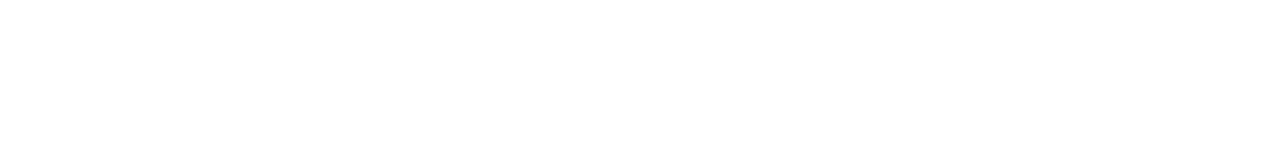
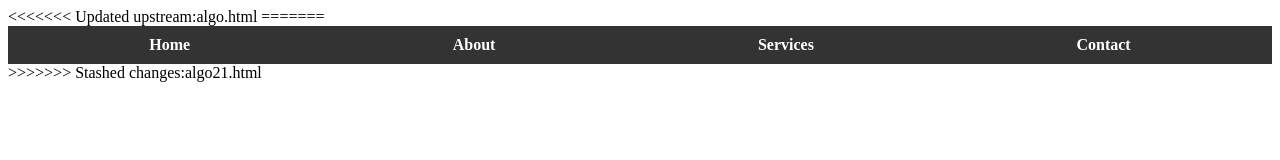
Before and after one commit to HegerAriasSantos/practica-git, a plain HTML site: page algo.html in a window 1280 px wide. Drawn offline with Linux system fonts and the light colour scheme.

Commit message:
feat(web): agregue algo

```diff
--- a/algo.html
+++ b/algo.html
@@ -4,4 +4,30 @@
   <meta charset="UTF-8">
   <meta name="viewport" content="width=device-width, initial-scale=1.0">
   <title>primer cambio</title>
+<<<<<<< Updated upstream:algo.html
 </head>
+=======
+</head>
+<body>
+<nav style="background-color: #333; padding: 10px;">
+  <ul style="list-style: none; display: flex; justify-content: space-around; margin: 0; padding: 0;">
+    <li style="margin: 0 10px;">
+      <a href="#" style="color: white; text-decoration: none; font-weight: bold;">Home</a>
+    </li>
+    <li style="margin: 0 10px;">
+      <a href="#" style="color: white; text-decoration: none; font-weight: bold;">About</a>
+    </li>
+    <li style="margin: 0 10px;">
+      <a href="#" style="color: white; text-decoration: none; font-weight: bold;">Services</a>
+    </li>
+    <li style="margin: 0 10px;">
+      <a href="#" style="color: white; text-decoration: none; font-weight: bold;">Contact</a>
+    </li>
+  </ul>
+</nav>
+
+</body>
+</html>
+
+
+>>>>>>> Stashed changes:algo21.html
```
Also changed, not shown: 1 other file.
